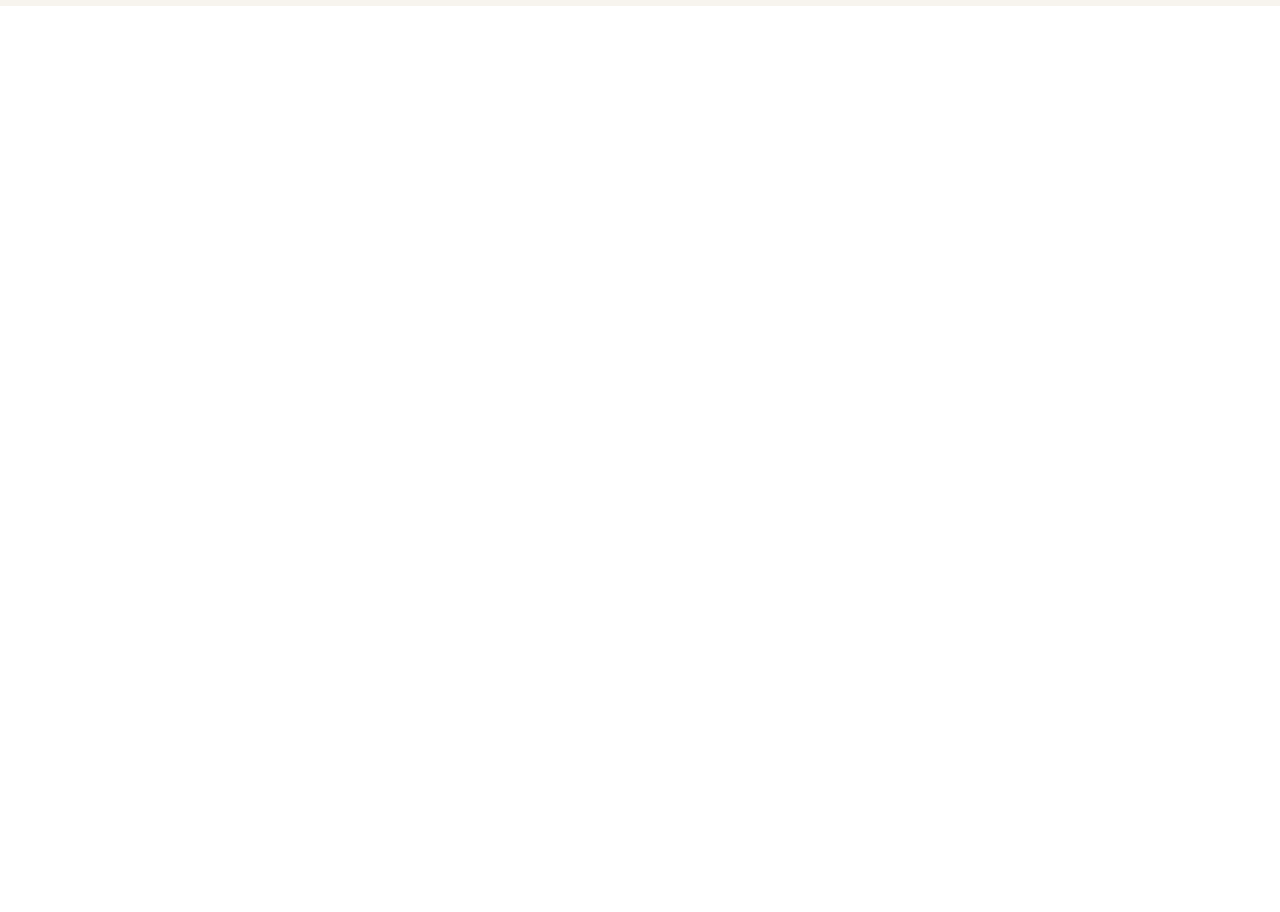
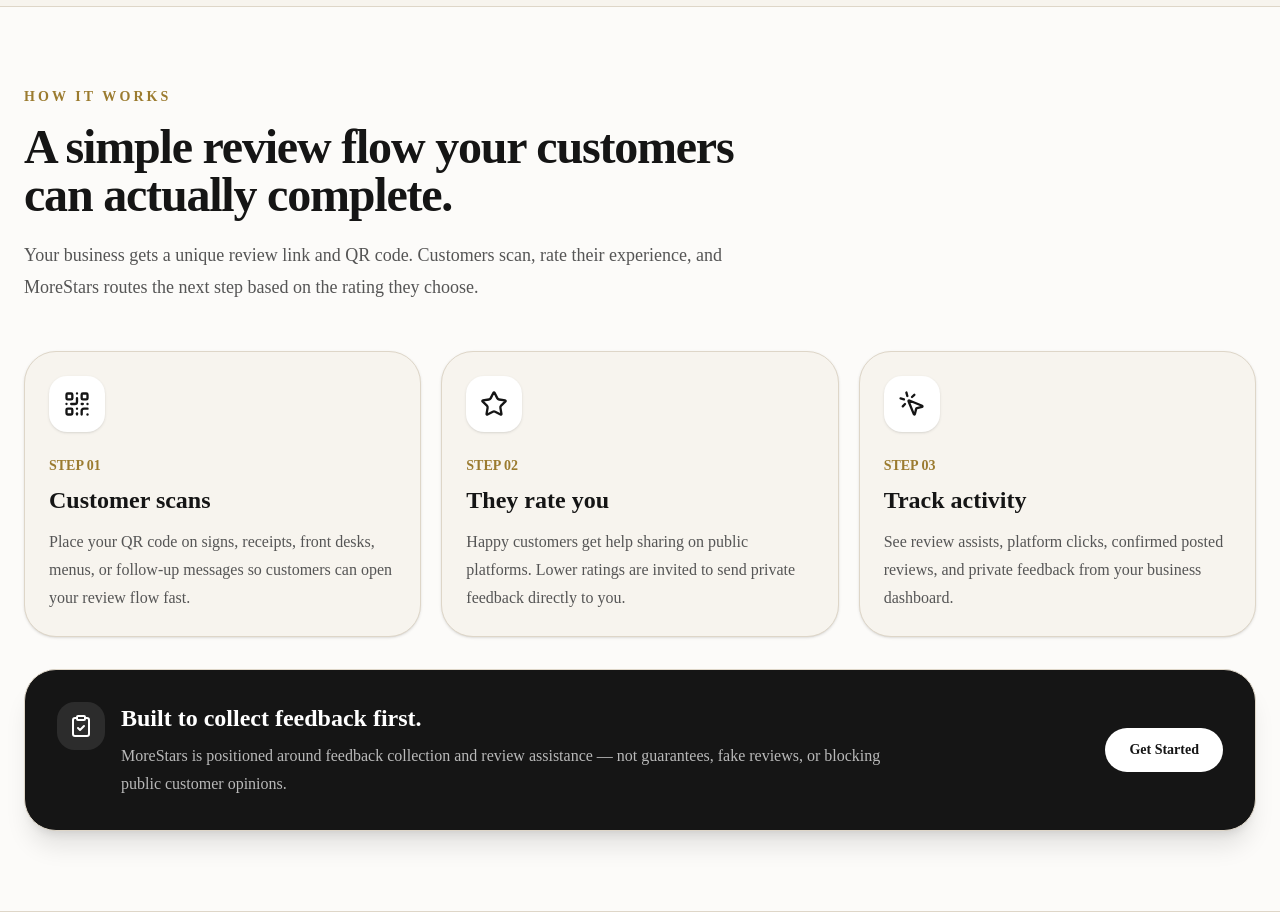
Before and after one commit to rprothero/morestars, a Next.js app: page / in a window 1280 px wide. Shown: the part 820-1732 px from the top of the page. Before the commit the page ends 826 px from the top, so only its background shows below. Built offline with nearby package versions, Linux system fonts and the light colour scheme.

Commit message:
Add how it works homepage section

```diff
--- a/src/app/page.tsx
+++ b/src/app/page.tsx
@@ -1,5 +1,12 @@
 import Link from "next/link";
-import { Star, QrCode, MessageSquareHeart, BarChart3 } from "lucide-react";
+import {
+  Star,
+  QrCode,
+  MessageSquareHeart,
+  BarChart3,
+  MousePointerClick,
+  ClipboardCheck,
+} from "lucide-react";
 
 export default function Home() {
   return (
@@ -134,6 +141,94 @@
           </div>
         </div>
       </section>
+
+      <section
+        id="how-it-works"
+        className="border-y border-[#ded6c8] bg-white/65 px-6 py-20"
+      >
+        <div className="mx-auto max-w-7xl">
+          <div className="max-w-3xl">
+            <div className="mb-4 text-sm font-black uppercase tracking-[0.22em] text-[#9b7b2f]">
+              How it works
+            </div>
+
+            <h2 className="text-4xl font-black tracking-tight md:text-5xl">
+              A simple review flow your customers can actually complete.
+            </h2>
+
+            <p className="mt-5 text-lg leading-8 text-[#555]">
+              Your business gets a unique review link and QR code. Customers scan,
+              rate their experience, and MoreStars routes the next step based on
+              the rating they choose.
+            </p>
+          </div>
+
+          <div className="mt-12 grid gap-5 md:grid-cols-3">
+            <div className="rounded-[2rem] border border-[#ded6c8] bg-[#f7f4ee] p-6 shadow-sm">
+              <div className="mb-6 flex h-14 w-14 items-center justify-center rounded-2xl bg-white shadow-sm">
+                <QrCode className="h-7 w-7" />
+              </div>
+              <div className="text-sm font-black text-[#9b7b2f]">STEP 01</div>
+              <h3 className="mt-2 text-2xl font-black">Customer scans</h3>
+              <p className="mt-3 leading-7 text-[#555]">
+                Place your QR code on signs, receipts, front desks, menus, or
+                follow-up messages so customers can open your review flow fast.
+              </p>
+            </div>
+
+            <div className="rounded-[2rem] border border-[#ded6c8] bg-[#f7f4ee] p-6 shadow-sm">
+              <div className="mb-6 flex h-14 w-14 items-center justify-center rounded-2xl bg-white shadow-sm">
+                <Star className="h-7 w-7" />
+              </div>
+              <div className="text-sm font-black text-[#9b7b2f]">STEP 02</div>
+              <h3 className="mt-2 text-2xl font-black">They rate you</h3>
+              <p className="mt-3 leading-7 text-[#555]">
+                Happy customers get help sharing on public platforms. Lower
+                ratings are invited to send private feedback directly to you.
+              </p>
+            </div>
+
+            <div className="rounded-[2rem] border border-[#ded6c8] bg-[#f7f4ee] p-6 shadow-sm">
+              <div className="mb-6 flex h-14 w-14 items-center justify-center rounded-2xl bg-white shadow-sm">
+                <MousePointerClick className="h-7 w-7" />
+              </div>
+              <div className="text-sm font-black text-[#9b7b2f]">STEP 03</div>
+              <h3 className="mt-2 text-2xl font-black">Track activity</h3>
+              <p className="mt-3 leading-7 text-[#555]">
+                See review assists, platform clicks, confirmed posted reviews,
+                and private feedback from your business dashboard.
+              </p>
+            </div>
+          </div>
+
+          <div className="mt-8 rounded-[2rem] border border-[#ded6c8] bg-[#151515] p-6 text-white shadow-xl md:p-8">
+            <div className="flex flex-col gap-5 md:flex-row md:items-center md:justify-between">
+              <div className="flex items-start gap-4">
+                <div className="rounded-2xl bg-white/10 p-3">
+                  <ClipboardCheck className="h-6 w-6" />
+                </div>
+                <div>
+                  <h3 className="text-2xl font-black">
+                    Built to collect feedback first.
+                  </h3>
+                  <p className="mt-2 max-w-3xl leading-7 text-white/70">
+                    MoreStars is positioned around feedback collection and review
+                    assistance — not guarantees, fake reviews, or blocking public
+                    customer opinions.
+                  </p>
+                </div>
+              </div>
+
+              <Link
+                href="/signup"
+                className="rounded-full bg-white px-6 py-3 text-center text-sm font-black text-[#151515] transition hover:bg-[#f7f4ee]"
+              >
+                Get Started
+              </Link>
+            </div>
+          </div>
+        </div>
+      </section>
     </main>
   );
 }
```
